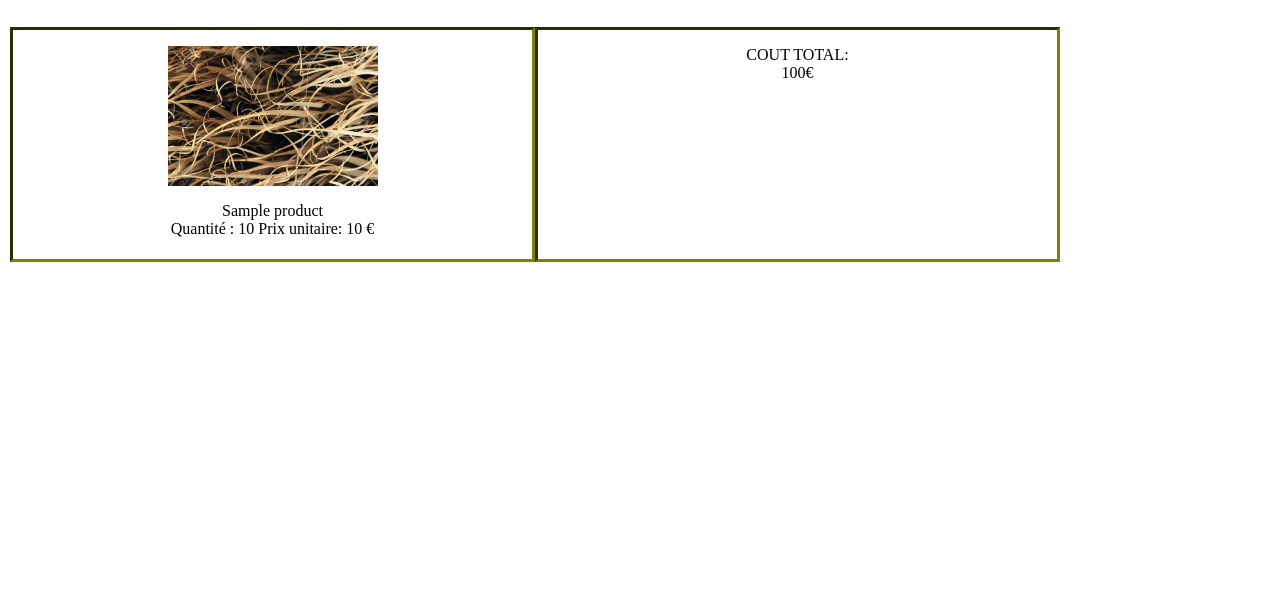
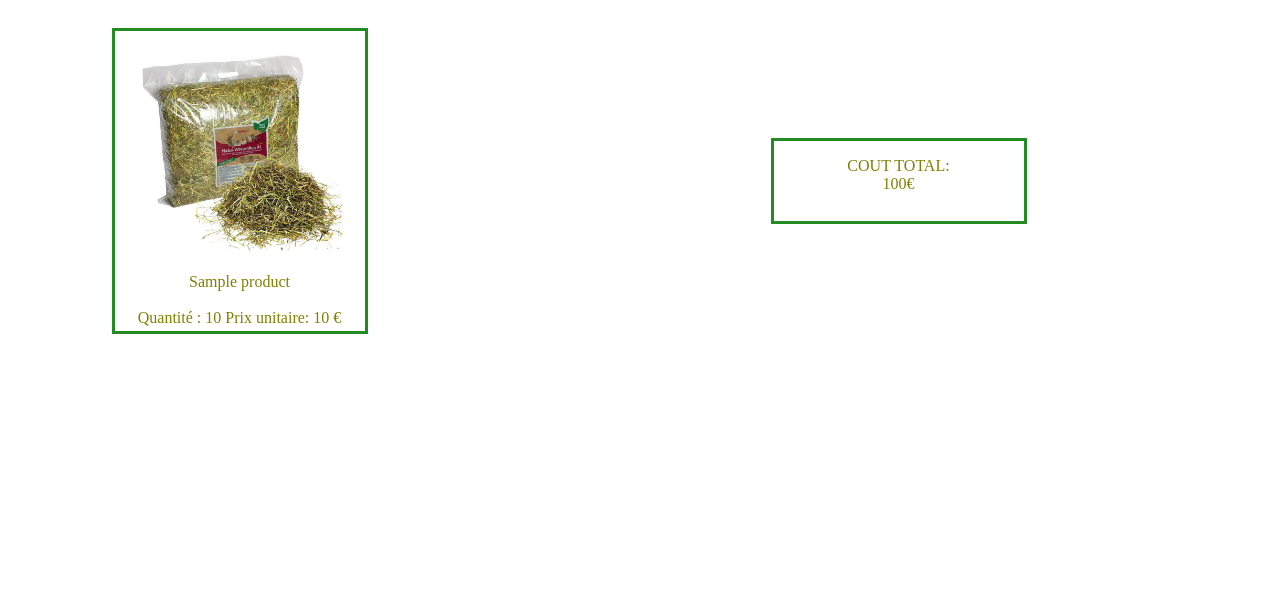
Before and after one commit to batzoo/LeBonFoin, a PHP site: page /index.php?page=ShoppingCart in a window 1280 px wide. Shown: the part 108-709 px from the top of the page. Run offline with PHP 8.4, Linux system fonts and the light colour scheme; tables that the repository leaves empty or names only in its code hold one stand-in row (values such as "Sample post").

Commit message:
le pannier joli joli joli

```diff
--- a/ShoppingCart.php
+++ b/ShoppingCart.php
@@ -5,7 +5,6 @@
 <head>
     <title>LeBonFoin.fr</title>
     <link rel="stylesheet" href="css/Produits.css" />
-    <link rel="stylesheet" href="css/Header.css" />
 </head>
 
 <!--BODY SECTION-->
@@ -19,16 +18,20 @@
                  $prix1=$reponse->fetch();
 
         if($prix1['quantity']!=0):?>
-            <div class="element">
-                <p><img src="Images/foin.jpg" width="210"> </p>
+        		<div class="element">
+                <p><img id="cart" src="Images/foin_prairie.jpg" width="210"> </p>
+                <div class="recapCommande">
                     <?php
                     $reponse2=$bdd->query('SELECT name FROM products WHERE id="1"');
                     $nom1=$reponse2->fetch();
                     $total=0;
                 echo $nom1['name'];?>
+            	</div>
                 <br/>
+                <div class="recapCommande">
                 <?php
                 echo 'Quantité : ',$prix1['quantity'],' Prix unitaire: ',$prix1['unit_price'],' €';?>
+                </div>
                 <br/>
                 </p>
             </div>
@@ -39,47 +42,125 @@
                  $prix2=$reponse->fetch();
 
         if($prix2['quantity']!=0):?>
-            <div class="element">
-                <p><img src="Images/Moisonneuse.jpg"width="250"></p>
+        		<div class="element">
+                <p><img id="cart" src="Images/foin_prairie.jpg" width="210"></p>
+                <div class="recapCommande">
                     <?php
                     $reponse2=$bdd->query('SELECT name FROM products WHERE id="2"');
                     $nom2=$reponse2->fetch();
                 echo $nom2['name']; ?>
+                </div>
                 <br/>
+                 <div class="recapCommande">
                 <?php echo 'Quantité: ',$prix2['quantity'],' Prix unitaire: ',$prix2['unit_price'],' €';?>
+                </div>
                 <br/>
                 </p>
             </div>
         <?php endif ?>
 
          <!--on regarde s'il y a une commande du produit 3-->
+
         <p><?php $reponse=$bdd->query('SELECT quantity,unit_price FROM order_products WHERE product_id="3"');
         $prix3=$reponse->fetch();
 
         if($prix3['quantity']!=0):?>
             <div class="element">
-                <p><img  src="Images/Mangeoire.jpg" width="210"></p>
+                <p><img id="cart" src="Images/foin_prairie.jpg" width="210"></p>
+                <div class="recapCommande">
                 <?php
                     $reponse2=$bdd->query('SELECT name FROM products WHERE id="3"');
                     $nom3=$reponse2->fetch();
                 echo $nom3['name']; ?>
                 <br/>
+                <div class="recapCommande">
                 <?php echo 'Quantité: ',$prix3['quantity'],' Prix unitaire: ',$prix3['unit_price'],' €';?>
+                </div>
+                <br/>
+                </p>
+            </div>
+        <?php endif ?>
+
+        <!--on regarde s'il y a une commande du produit 4-->
+
+        <p><?php $reponse=$bdd->query('SELECT quantity,unit_price FROM order_products WHERE product_id="4"');
+        $prix4=$reponse->fetch();
+
+        if($prix4['quantity']!=0):?>
+            <div class="element">
+                <p><img id="cart" src="Images/Mangeoire.jpg" width="210"></p>
+                <div class="recapCommande">
+                <?php
+                    $reponse2=$bdd->query('SELECT name FROM products WHERE id="4"');
+                    $nom4=$reponse2->fetch();
+                echo $nom4['name']; ?>
+                <br/>
+                <div class="recapCommande">
+                <?php echo 'Quantité: ',$prix4['quantity'],' Prix unitaire: ',$prix4['unit_price'],' €';?>
+                </div>
+                <br/>
+                </p>
+            </div>
+        <?php endif ?>
+
+        <!--on regarde s'il y a une commande du produit 5-->
+
+        <p><?php $reponse=$bdd->query('SELECT quantity,unit_price FROM order_products WHERE product_id="5"');
+        $prix5=$reponse->fetch();
+
+        if($prix5['quantity']!=0):?>
+            <div class="element">
+                <p><img id="cart" src="Images/Mangeoire.jpg" width="210"></p>
+                <div class="recapCommande">
+                <?php
+                    $reponse2=$bdd->query('SELECT name FROM products WHERE id="5"');
+                    $nom5=$reponse2->fetch();
+                echo $nom4['name']; ?>
+                <br/>
+                <div class="recapCommande">
+                <?php echo 'Quantité: ',$prix5['quantity'],' Prix unitaire: ',$prix5['unit_price'],' €';?>
+                </div>
+                <br/>
+                </p>
+            </div>
+        <?php endif ?>
+
+        <!--on regarde s'il y a une commande du produit 6-->
+
+        <p><?php $reponse=$bdd->query('SELECT quantity,unit_price FROM order_products WHERE product_id="6"');
+        $prix6=$reponse->fetch();
+
+        if($prix6['quantity']!=0):?>
+            <div class="element">
+                <p><img id="cart" src="Images/Mangeoire.jpg" width="210"></p>
+                <div class="recapCommande">
+                <?php
+                    $reponse2=$bdd->query('SELECT name FROM products WHERE id="6"');
+                    $nom6=$reponse2->fetch();
+                echo $nom6['name']; ?>
+                <br/>
+                <div class="recapCommande">
+                <?php echo 'Quantité: ',$prix6['quantity'],' Prix unitaire: ',$prix6['unit_price'],' €';?>
+                </div>
                 <br/>
                 </p>
             </div>
         <?php endif ?>
 
         <!--calcul du cout total du panier-->
-        <div class="element"><p>
+        <div class="LastElement">
+        	<div class="prixCommande">
+        	<p>
             <?php
-            $total = $n=$prix1['quantity']*$prix1['unit_price']+$prix2['quantity']*$prix2['unit_price']+$prix3['quantity']*$prix3['unit_price'];
+            $total = $n=$prix1['quantity']*$prix1['unit_price']+$prix2['quantity']*$prix2['unit_price']+$prix3['quantity']*$prix3['unit_price']+$prix4['quantity']*$prix4['unit_price']+$prix5['quantity']*$prix5['unit_price']+$prix6['quantity']*$prix6['unit_price'];
             echo 'COUT TOTAL: ';?>
             <br/>
             <?php
             echo $total,'€' ;?>
         </p>
         </div>
+        </div>
+    </div>
 
     </section>
     <?php include "footer.php";?>
--- a/css/Produits.css
+++ b/css/Produits.css
@@ -6,11 +6,7 @@ body {
     padding-bottom:50px;
 }
 
-#conteneur{
-    display: flex;
-    justify-content: center;
 
-}
 #texte{
     color:red;
 
@@ -18,15 +14,66 @@ body {
 #addbutton{
 
 }
+
+#conteneur{
+    display: flex;
+    justify-content: space-around;
+    align-items: center;
+    flex-direction: row;
+    align-content space-around;
+    flex-wrap: wrap;
+
+}
+
 .element{
+
+    width:100%;
+    margin-top: 1px;
+    margin-left: 1px;
+    padding-bottom: 0px;
+    background-color: White;
+
+    border-style: solid;
+    border-color: ForestGreen;
+    border-width: 3px;
+    height: 300px;
+    width: 250px;
+}
+
+.lastElement{
+
+    align-self: flex-end
+
+
+    width:100%;
+    margin-top: 1px;
+    margin-left: 1px;
+    padding-bottom: 0px;
+    background-color: White;
+
+    border-style: solid;
+    border-color: ForestGreen;
+    border-width: 3px;
+    height: 80px;
+    width: 250px;
+
+}
+
+#cart{
+    display: block;
+    max-width:100%;
+    max-height: calc(100vh - 150px);
+    margin: 5px auto;
+}
+
+.recapCommande{
+    color:olive;
     text-align: center;
-    width:100%;
-    margin-top: 0px;
-    margin-left: 0px;
-    padding-bottom: 5px;
-    background-color: White;
-    border-style: inset;
-    border-color: olive;
+}
+
+.prixCommande{
+    color:olive;
+    text-align: center;
 }
 
 #welcomeMainImage{
```
Also changed, not shown: Images/images_produit/Foin_de_Prairie.png (renamed from Images/images_produit/Foin de Prairie.png).
